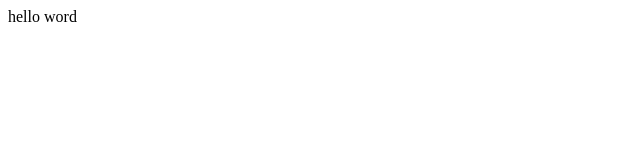
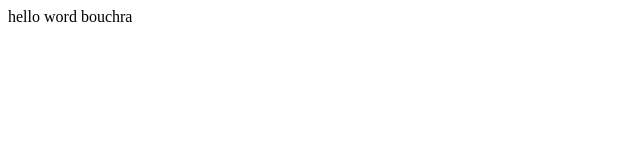
Before and after one commit to bouchraA18/git-test, a plain HTML site: page index.html in a window 1280 px wide. Shown: the full height of the page, 0-640 px from the left. Drawn offline with Linux system fonts and the light colour scheme.

Commit message:
Update index.html

```diff
--- a/index.html
+++ b/index.html
@@ -6,6 +6,6 @@
     <title>Document</title>
 </head>
 <body>
-    hello word
+    hello word bouchra
 </body>
 </html>
```
